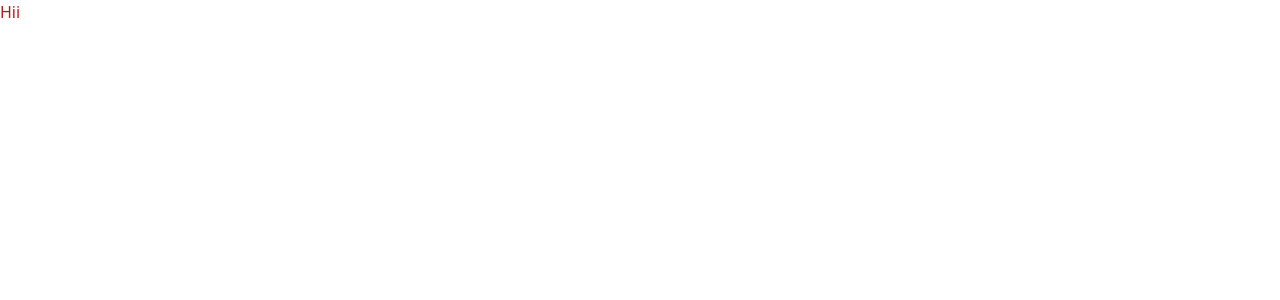
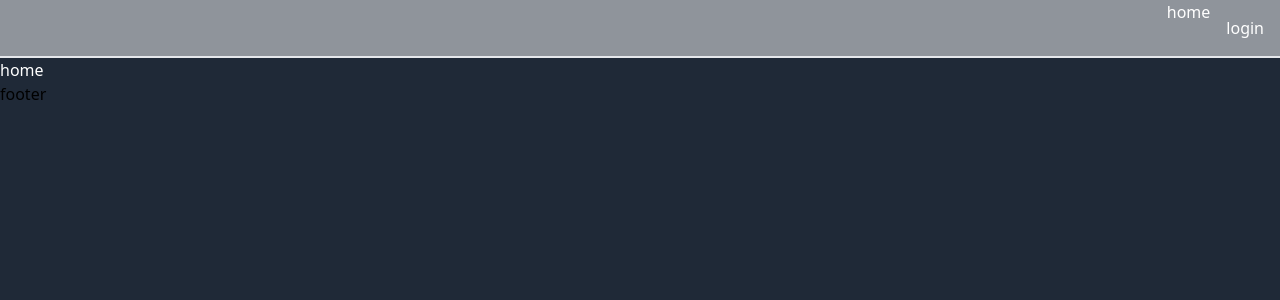
Before and after one commit to vaibhavbagekari/neurogen-imaging-frontend, a React (Create React App) app: page /home in a window 1280 px wide. Shown: the top 300 px of the page. Built offline with nearby package versions, Linux system fonts and the light colour scheme.

Commit message:
Intermediat commit

```diff
--- a/package.json
+++ b/package.json
@@ -8,6 +8,7 @@
     "@testing-library/user-event": "^13.5.0",
     "react": "^18.3.1",
     "react-dom": "^18.3.1",
+    "react-router-dom": "^6.26.2",
     "react-scripts": "5.0.1",
     "web-vitals": "^2.1.4"
   },
--- a/public/index.html
+++ b/public/index.html
@@ -8,32 +8,9 @@
       name="description"
       content="Web site created using create-react-app"
     />
-    <!--
-      manifest.json provides metadata used when your web app is installed on a
-      user's mobile device or desktop. See https://developers.google.com/web/fundamentals/web-app-manifest/
-    --> <!--
-      Notice the use of %PUBLIC_URL% in the tags above.
-      It will be replaced with the URL of the `public` folder during the build.
-      Only files inside the `public` folder can be referenced from the HTML.
-
-      Unlike "/favicon.ico" or "favicon.ico", "%PUBLIC_URL%/favicon.ico" will
-      work correctly both with client-side routing and a non-root public URL.
-      Learn how to configure a non-root public URL by running `npm run build`.
-    -->
     <title>React App</title>
   </head>
-  <body>
-    <noscript>You need to enable JavaScript to run this app.</noscript>
+  <body class="dark:bg-gray-800">
     <div id="root"></div>
-    <!--
-      This HTML file is a template.
-      If you open it directly in the browser, you will see an empty page.
-
-      You can add webfonts, meta tags, or analytics to this file.
-      The build step will place the bundled scripts into the <body> tag.
-
-      To begin the development, run `npm start` or `yarn start`.
-      To create a production bundle, use `npm run build` or `yarn build`.
-    -->
   </body>
 </html>
--- a/src/App.js
+++ b/src/App.js
@@ -1,10 +1,9 @@
 import './App.css';
-import Header from './Components/Header';
 
 function App() {
   return (
     <div className="App">
-        <Header/>
+
     </div>
   );
 }
--- /dev/null
+++ b/src/Components/Footer.js
@@ -0,0 +1,11 @@
+import React from 'react'
+
+function Footer() {
+  return (
+    <div className=' sticky bottom-0'>
+      <h1>footer</h1>
+    </div>
+  )
+}
+
+export default Footer
--- a/src/Components/Header.js
+++ b/src/Components/Header.js
@@ -1,9 +1,13 @@
 import React from 'react'
+import { NavLink } from 'react-router-dom'
 
 const Header=()=> {
   return (
-    <div className='text-red-700 bg-white'>
-      Hii
+    <div className='text-white w-full bg-white/50 flex justify-end border-b-2'>
+      <NavLink to="home">
+        home
+      </NavLink>
+      <button className='p-4'>login</button>
     </div>
   )
 }
--- /dev/null
+++ b/src/Components/Home.js
@@ -0,0 +1,11 @@
+import React from 'react'
+
+function Home() {
+  return (
+    <div className='text-white'>
+      home
+    </div>
+  )
+}
+
+export default Home
--- /dev/null
+++ b/src/Components/Signup.js
@@ -0,0 +1,14 @@
+import React from 'react'
+
+function Signup() {
+    return (
+        <div>
+            <div class="relative">
+                <input type="text" id="floating_outlined" className=" w-1/2 block px-2.5 pb-2.5 pt-4 text-sm text-gray-900 bg-transparent rounded-lg border-1 border-gray-300 appearance-none dark:text-white dark:border-gray-600 ring-1  focus:outline-1 focus:ring-1 focus:border-blue-600 peer" placeholder=" " />
+                <label for="floating_outlined" className="absolute text-sm text-gray-500 dark:text-gray-400 duration-300 transform -translate-y-4 scale-75 top-2 z-10 origin-[0] bg-white dark:bg-gray-900 px-2 peer-focus:px-2 peer-focus:text-blue-600 peer-focus:dark:text-blue-500 peer-placeholder-shown:scale-100 peer-placeholder-shown:-translate-y-1/2 peer-placeholder-shown:top-1/2 peer-focus:top-2 peer-focus:scale-75 peer-focus:-translate-y-4 rtl:peer-focus:translate-x-1/4 rtl:peer-focus:left-auto start-1">Floating outlined</label>
+            </div>
+        </div>
+    )
+}
+
+export default Signup
--- /dev/null
+++ b/src/Layout.js
@@ -0,0 +1,18 @@
+import React from 'react'
+import Footer from './Components/Footer';
+import Header from './Components/Header';
+import { Outlet } from 'react-router-dom';
+
+function Layout() {
+  const element = document.querySelector('html');
+  element.classList.add('dark')
+  return (
+    <>
+       <Header/>
+         <Outlet/>
+       <Footer/>
+    </>
+  )
+}
+
+export default Layout;
--- a/src/index.js
+++ b/src/index.js
@@ -1,13 +1,23 @@
 import React from 'react';
 import ReactDOM from 'react-dom/client';
 import './index.css';
-import App from './App';
 import reportWebVitals from './reportWebVitals';
+import { createBrowserRouter, createRoutesFromElements, Route, RouterProvider } from 'react-router-dom';
+import Layout from './Layout';
+import Home from './Components/Home';
+
+const router = createBrowserRouter(
+  createRoutesFromElements(
+    <Route path='/' element={<Layout/>}>
+      <Route path='home' element={<Home/>}/>
+    </Route>
+  )
+)
 
 const root = ReactDOM.createRoot(document.getElementById('root'));
 root.render(
   <React.StrictMode>
-    <App />
+    <RouterProvider router={router}/>
   </React.StrictMode>
 );
 
--- a/tailwind.config.js
+++ b/tailwind.config.js
@@ -1,8 +1,10 @@
 /** @type {import('tailwindcss').Config} */
 module.exports = {
   content: [
+    "./public/index.html",
     "./src/**/*.{js,jsx,ts,tsx}",
   ],
+  darkMode: "class",
   theme: {
     extend: {},
   },
```
Also changed, not shown: 1 other file (tests, documents, lock files or other folders).
